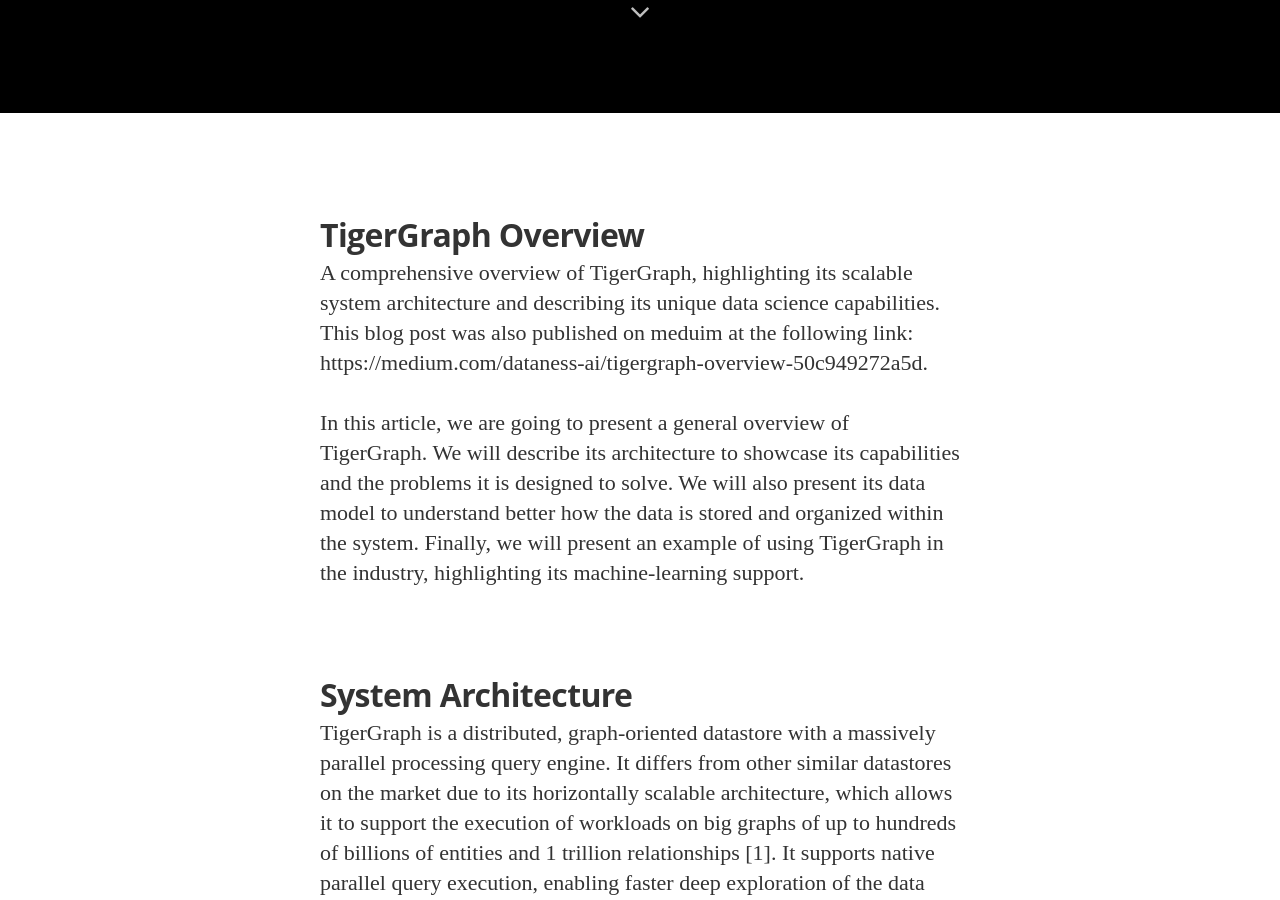
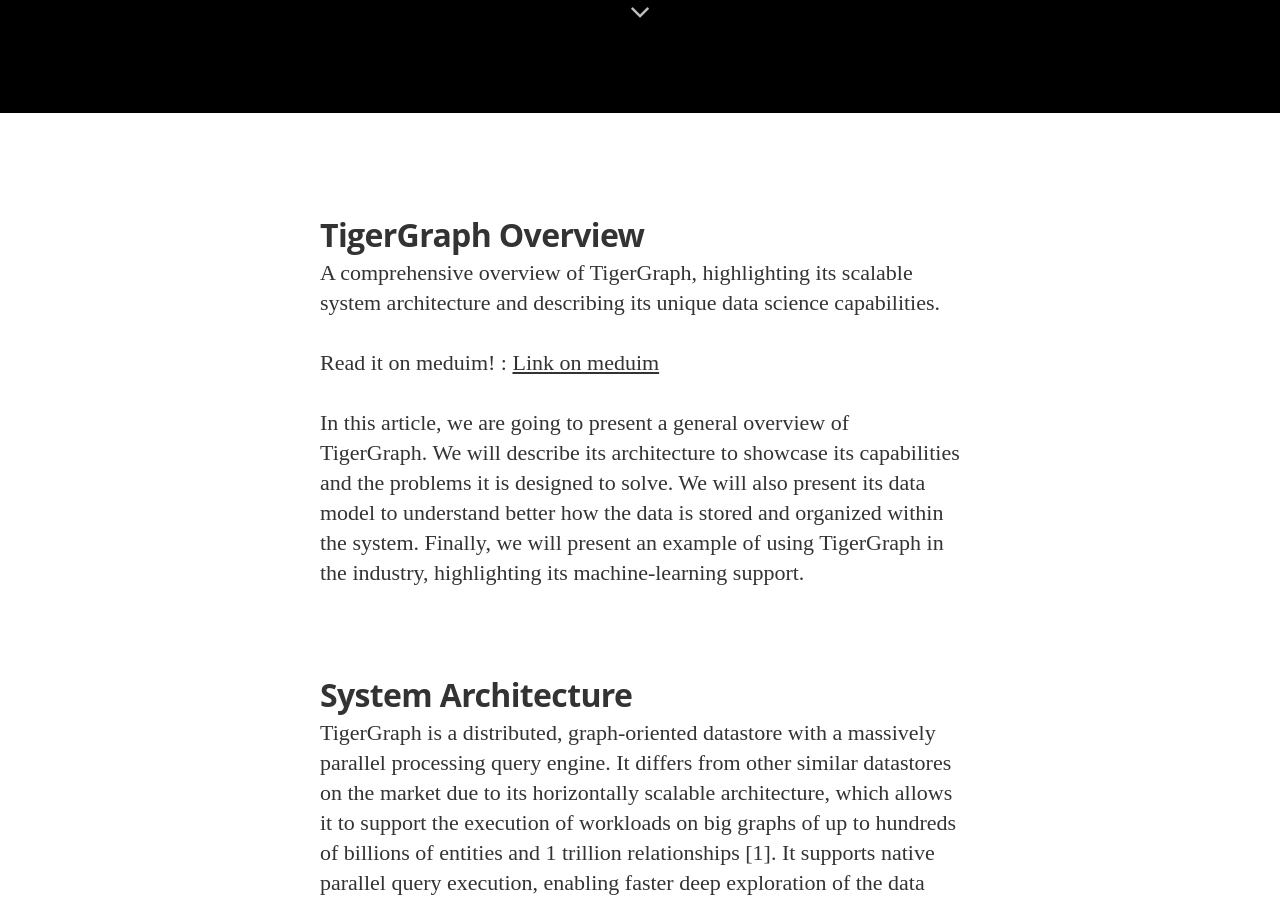
Before and after one commit to AsmaZgo/AsmaZgo.github.io, a Jekyll site: the page built from _posts/2023-05-23-Tigergraph-overview.markdown, in a window 1280 px wide and 900 px high, scrolled down 787 px. Built offline with Jekyll 4.4.1, drawn with Linux system fonts in a browser that asks for light colours; nearby versions of some CDN libraries; some web fonts are replaced; comment, search, counter and statistics services are not loaded.

Commit message:
correct meduim link

```diff
--- a/_posts/2023-05-23-Tigergraph-overview.markdown
+++ b/_posts/2023-05-23-Tigergraph-overview.markdown
@@ -9,7 +9,9 @@
 ---
 # TigerGraph Overview
 
-A comprehensive overview of TigerGraph, highlighting its scalable system architecture and describing its unique data science capabilities. This blog post was also published on meduim at the following link: https://medium.com/dataness-ai/tigergraph-overview-50c949272a5d.
+A comprehensive overview of TigerGraph, highlighting its scalable system architecture and describing its unique data science capabilities.
+
+Read it on meduim! : <a href="https://medium.com/dataness-ai/tigergraph-overview-50c949272a5d"> Link on meduim </a>
 
 In this article, we are going to present a general overview of TigerGraph. We will describe its architecture to showcase its capabilities and the problems it is designed to solve. We will also present its data model to understand better how the data is stored and organized within the system. Finally, we will present an example of using TigerGraph in the industry, highlighting its machine-learning support.
 
```
